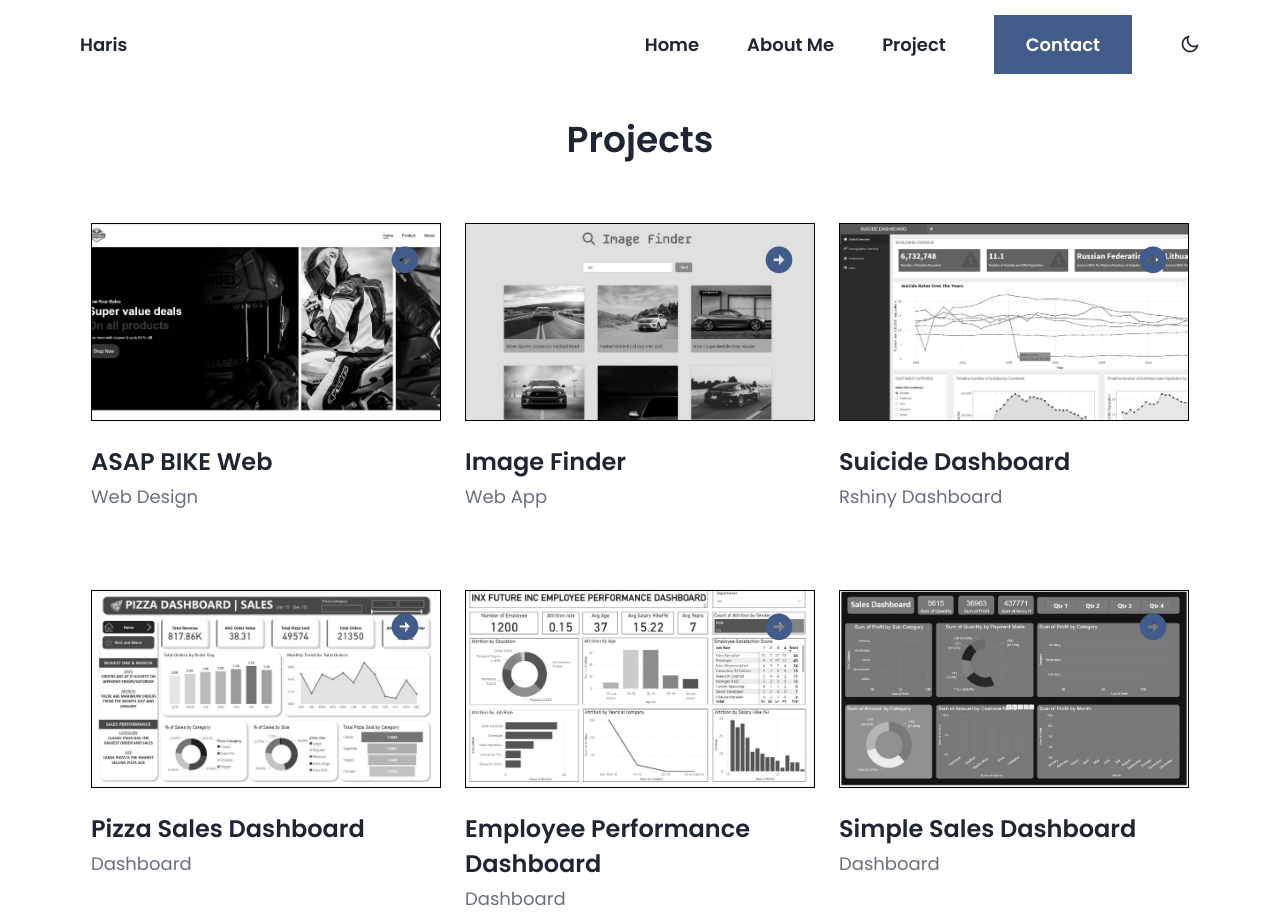
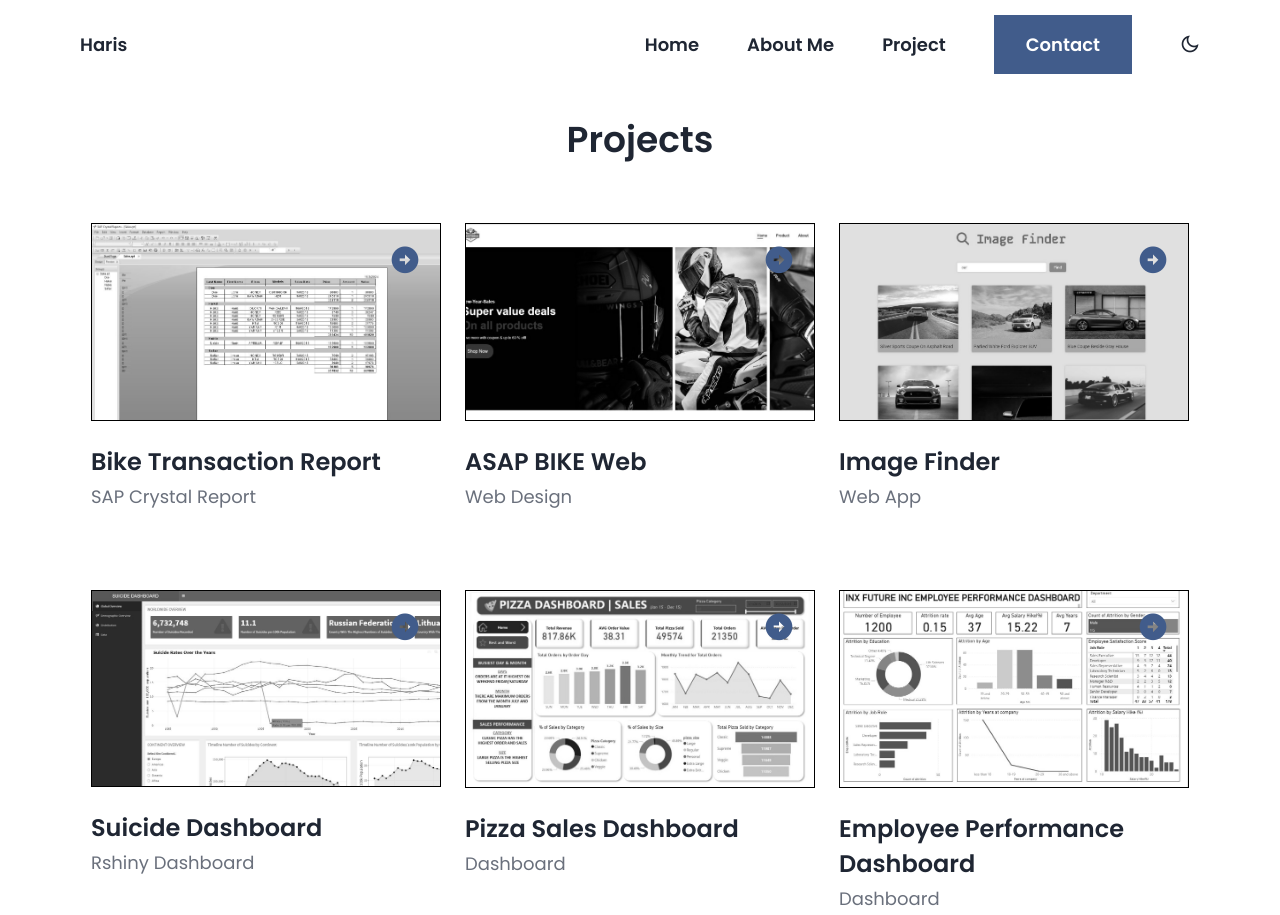
Before and after one commit to harishh29/portfolio-haris, a plain HTML site: page project.html in a window 1280 px wide. Shown: the top 915 px of the page. Drawn offline with nearby package versions, Linux system fonts and the light colour scheme; files whose address does not match are found by name.

Commit message:
update 11/3

```diff
--- a/project.html
+++ b/project.html
@@ -73,6 +73,16 @@
             <h2 class="section__title">Projects</h2>
 
             <div class="work__container work__page container grid">
+
+                <article class="work__link">
+                    <a href="https://github.com/harishh29/bike-transaction-crystal-report" target="_blank" class="work__link">
+                        <img src="img/project/bike-crystal-report.JPG" alt="" class="work__img">
+                        <i class="ri-arrow-right-circle-fill work__icon"></i>
+                    </a>
+
+                    <h2 class="work__title">Bike Transaction Report</h2>
+                    <span class="work__subtitle">SAP Crystal Report</span>
+                </article>
 
                 <article class="work__link">
                     <a href="https://harishh29.github.io/asap-bike/" target="_blank" class="work__link">
```
Also changed, not shown: img/project/bike-crystal-report.JPG (added).
